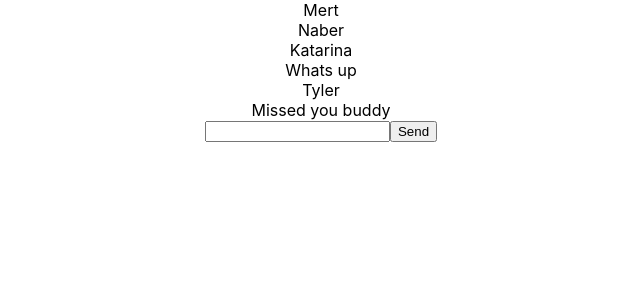
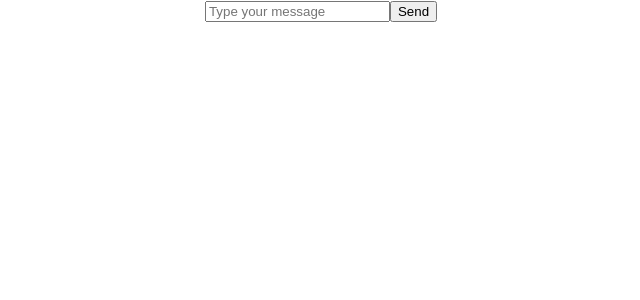
Before and after one commit to MertWithMouth/ChatUI, a React (Create React App) app in the folder my-chat/: page / in a window 1280 px wide. Shown: the top 300 px of the page, without its empty margins (319-959 px from the left). Built offline with nearby package versions, Linux system fonts and the light colour scheme.

Commit message:
messagebox killing me

```diff
--- a/my-chat/src/App.js
+++ b/my-chat/src/App.js
@@ -12,20 +12,7 @@ class App extends Component {
 
 
     state={
-      messages:[
-        {
-        userid: 'Mert',
-        text: 'Naber'
-        },
-        {
-          userid: 'Katarina',
-          text: 'Whats up'
-          },
-          {
-            userid: 'Tyler',
-            text: 'Missed you buddy'
-            },
-    ]
+      messages:[]
           }
 
 
@@ -40,16 +27,28 @@ class App extends Component {
 
   }
 
- getMessage=(message)=>{
+ getMessage(message){
+
+
+  this.setState({messages:
+  [...this.state.messages, 'namer']})
 
 
 
-  this.setState({messages: [...this.state.messages, message]})
+
 
 
 
  }
 
+
+ sendMessage=(message)=>{
+
+  this.setState({messages:
+  [...this.state.messages, message]})
+
+
+ }
 
 
 
@@ -60,7 +59,8 @@ class App extends Component {
     <div className="App">
       <SidePanel users={this.state.messages.userid}/>
       <DisplayMessages messages={this.state.messages}/>
-      <MessageBox addmessage={this.getMessage}/>
+      <MessageBox sendMessage={this.sendMessage}
+      />
 
     </div>
   );}
--- a/my-chat/src/Components/DisplayMessages/DisplayMessages.js
+++ b/my-chat/src/Components/DisplayMessages/DisplayMessages.js
@@ -1,10 +1,6 @@
 import React, { Component } from 'react';
 import Message from '../Message/Message'
-const dummy_data=[
 
-
-
-]
 
 
 class DisplayMessages extends Component {
--- a/my-chat/src/Components/Message/Message.js
+++ b/my-chat/src/Components/Message/Message.js
@@ -1,19 +1,19 @@
-import React, { Component } from 'react';
+import React from 'react';
 
 
-class Message extends Component {
+const message =(props) => {
 
 
-   render(){
+
         return (
     <div className="message" >
 
-        <div className='userid'>{this.props.username}</div>
-         <div className='textmessage'>{this.props.text}</div>
+        <div className='userid'>{props.username}</div>
+         <div className='textmessage'>{props.text}</div>
 
     </div>
-  );}
+  );
 }
 
 
-export default Message;
+export default message;
--- a/my-chat/src/Components/MessageBox/MessageBox.js
+++ b/my-chat/src/Components/MessageBox/MessageBox.js
@@ -3,24 +3,35 @@ import React, { Component } from 'react';
 
 class MessageBox extends Component {
 
-    MessageHandler=(e)=>{
+    state={
+        message:''
+    }
 
-        e.preventDefault()
-        this.props.addmessage(e.target.value)
-        e.target.value=''
+    messageHandler=(e) =>{
+
+        this.setState({message: e.target.value})
+
+    }
+
+    submitHandler=(e)=>{
+        e.preventDefault();
+        console.log(this.state.message)
+
+    }
 
 
-    }
    render(){
         return (
-    <div className="DisplayMessages" >
 
-        <section  onSubmit={this.MessageHandler}>
-             <input type ='text'  />
+
+        <form className="sendmessageform" onSubmit={this.submitHandler} >
+             <input type ='text' placeholder="Type your message"
+             onChange={this.MessageHandler}
+             />
              <button type='submit'>Send</button>
-        </section>
+        </form>
 
-    </div>
+
   );}
 }
 
```
